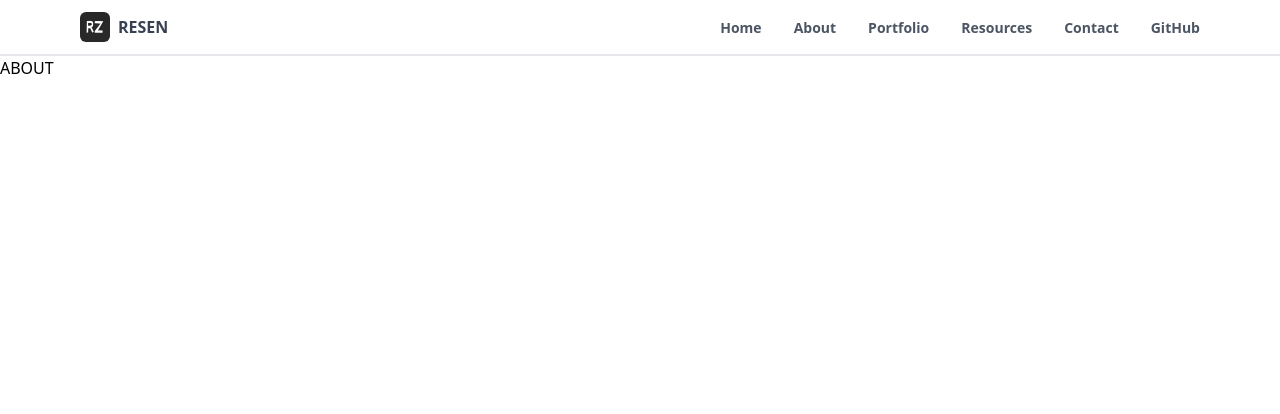
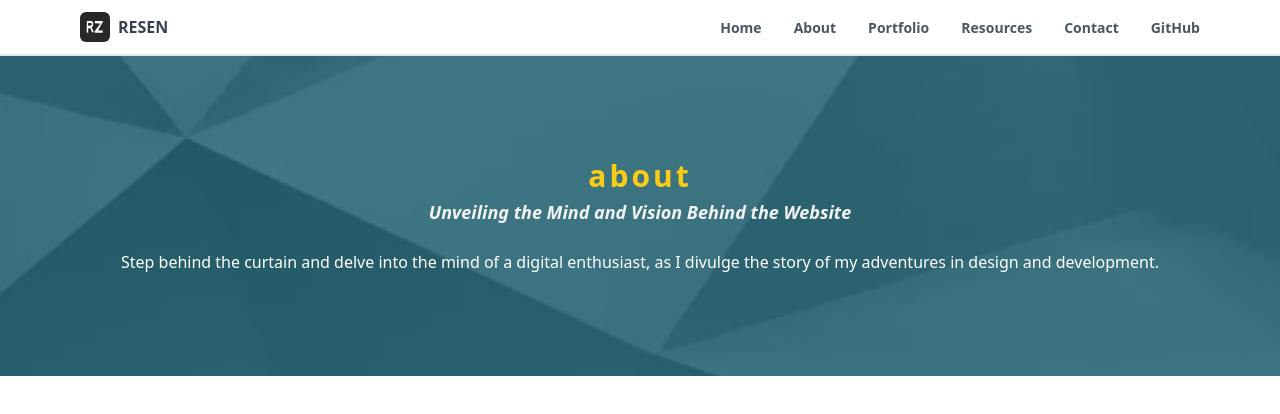
Before and after one commit to resenzhu/nextjs, a Next.js app: page /about in a window 1280 px wide. Shown: the top 414 px of the page. Built offline with nearby package versions, Linux system fonts and the light colour scheme; what tailwindcss-animated would draw is missing.

Commit message:
add header

```diff
--- a/src/app/about/page.tsx
+++ b/src/app/about/page.tsx
@@ -1,3 +1,4 @@
+import {Header} from '@components/main/shared';
 import {createMetadata} from '@utils/metadata';
 
 const metadata = createMetadata({
@@ -7,7 +8,15 @@ const metadata = createMetadata({
   url: '/about'
 });
 
-const Page = (): JSX.Element => <>ABOUT</>;
+const Page = (): JSX.Element => (
+  <section>
+    <Header
+      title='about'
+      subtitle='Unveiling the Mind and Vision Behind the Website'
+      description='Step behind the curtain and delve into the mind of a digital enthusiast, as I divulge the story of my adventures in design and development.'
+    />
+  </section>
+);
 
 export {metadata};
 export default Page;
--- a/src/app/contact/page.tsx
+++ b/src/app/contact/page.tsx
@@ -1,3 +1,4 @@
+import {Header} from '@components/main/shared';
 import {createMetadata} from '@utils/metadata';
 
 const metadata = createMetadata({
@@ -7,7 +8,15 @@ const metadata = createMetadata({
   url: '/contact'
 });
 
-const Page = (): JSX.Element => <>CONTACT</>;
+const Page = (): JSX.Element => (
+  <section>
+    <Header
+      title='contact'
+      subtitle='Explore Your Options by Getting in Touch'
+      description='Contact me to explore partnership opportunities or simply to drop a friendly message. Feel free to reach out via the contact form or connect with me on social media for updates and insights into my work.'
+    />
+  </section>
+);
 
 export {metadata};
 export default Page;
--- a/src/app/portfolio/page.tsx
+++ b/src/app/portfolio/page.tsx
@@ -1,3 +1,4 @@
+import {Header} from '@components/main/shared';
 import {createMetadata} from '@utils/metadata';
 
 const metadata = createMetadata({
@@ -7,7 +8,15 @@ const metadata = createMetadata({
   url: '/portfolio'
 });
 
-const Page = (): JSX.Element => <>PORTFOLIO</>;
+const Page = (): JSX.Element => (
+  <section>
+    <Header
+      title='portfolio'
+      subtitle='A Showcase of Innovative Projects and Personal Endeavors'
+      description='Discover a captivating collection of my projects, where innovation meets design. Immerse yourself in an inspiring showcase of creativity and explore the limitless possibilities of my work.'
+    />
+  </section>
+);
 
 export {metadata};
 export default Page;
```
